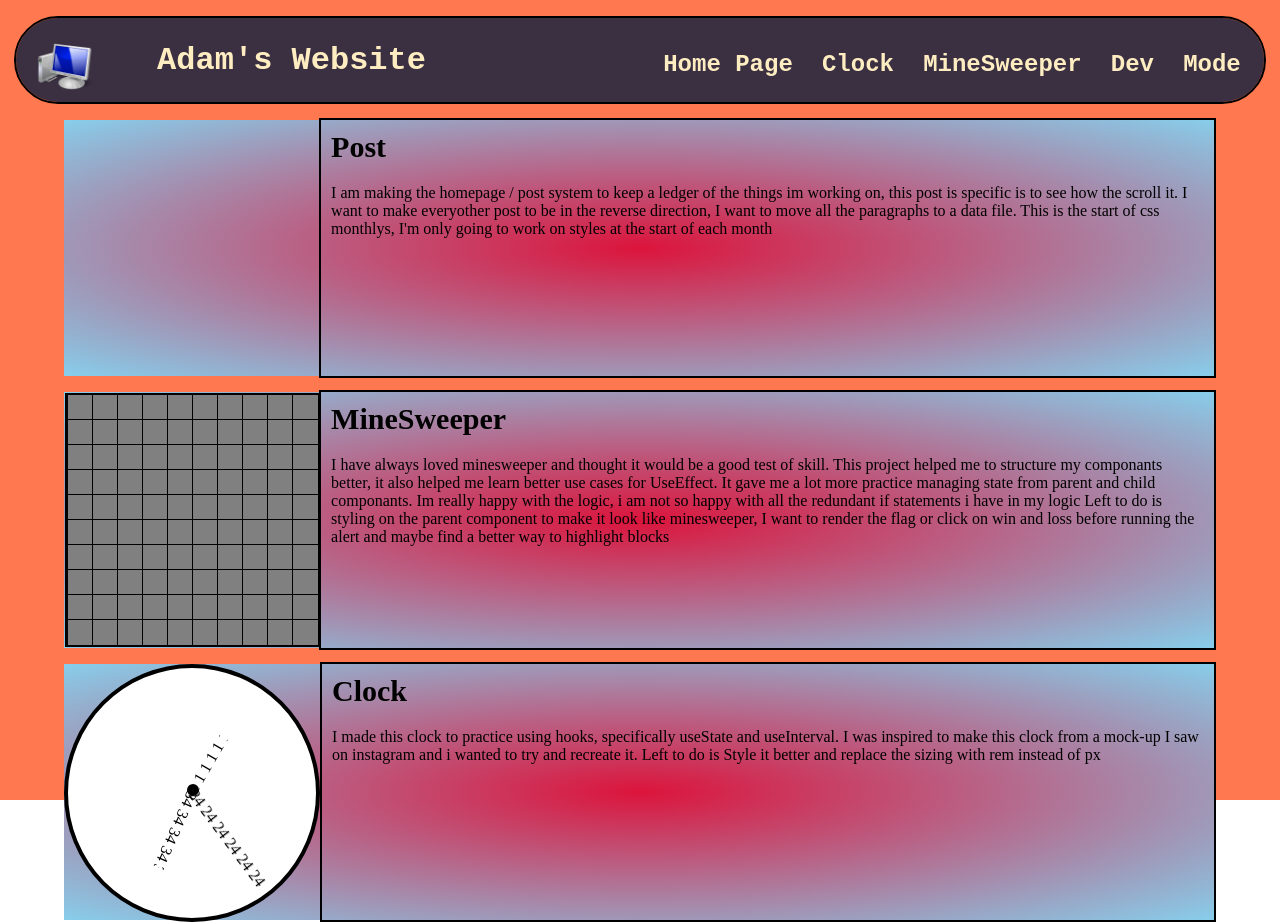
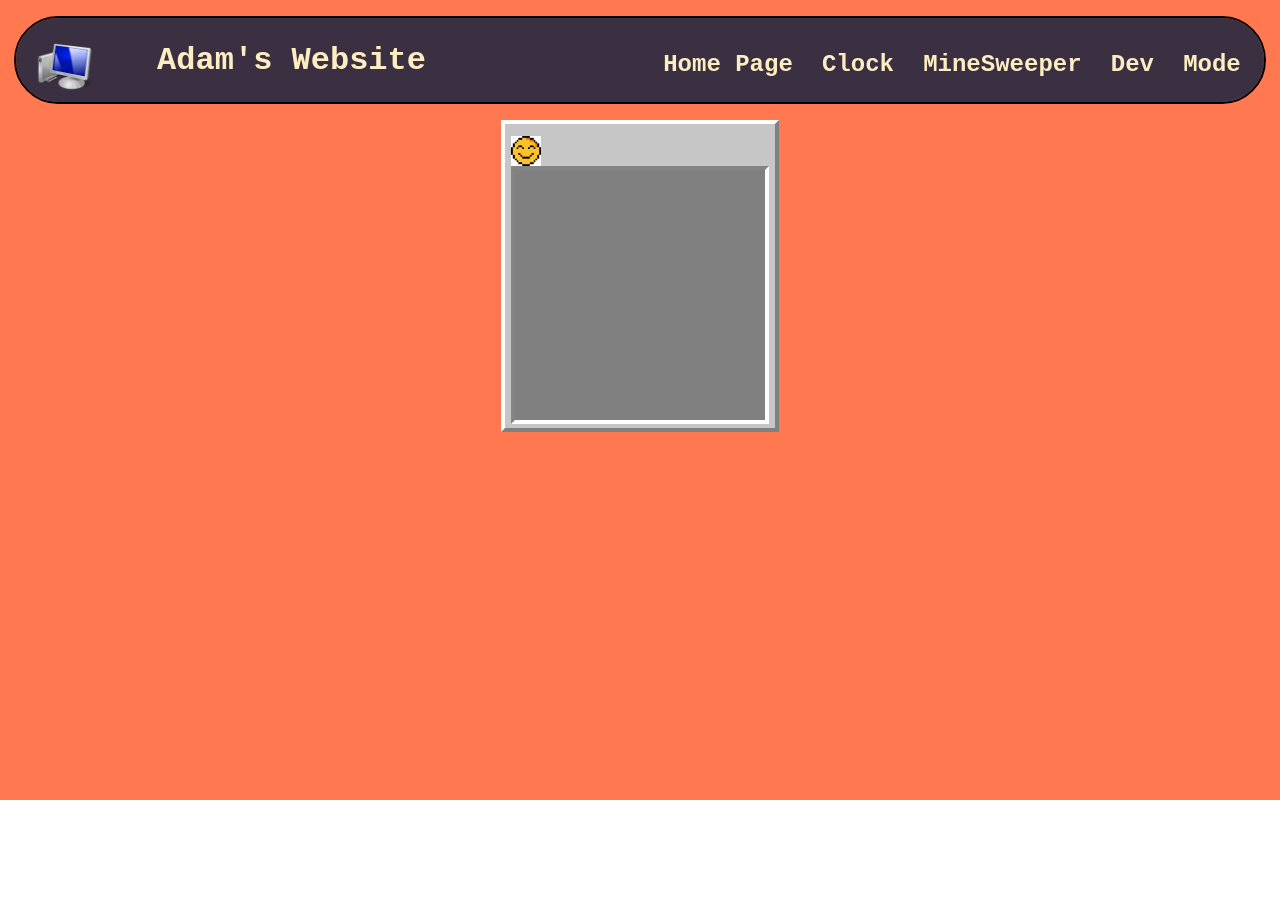
Before and after one commit to AdamCanard/react, a React app: page / in a window 1280 px wide. After the commit the page ends 800 px from the top, so only its background shows below. Built offline with nearby package versions, Linux system fonts and the light colour scheme.

Commit message:
learned about styled componants:(

```diff
--- a/package.json
+++ b/package.json
@@ -15,13 +15,14 @@
     "react-dom": "^18.2.0",
     "react-router-dom": "^6.21.1",
     "style-loader": "^3.3.3",
-    "styled-components": "^6.1.2"
+    "styled-components": "^6.1.8"
   },
   "scripts": {
     "start": "webpack-dev-server",
     "build": "webpack ."
   },
   "devDependencies": {
+    "babel-plugin-styled-components": "^2.1.4",
     "webpack-cli": "^5.1.4",
     "webpack-dev-server": "^4.15.1"
   }
--- a/src/App.js
+++ b/src/App.js
@@ -29,7 +29,7 @@ export default App;
 
 function Screen() {
   const [gamer, setGamer] = useState(false);
-  const [current, setCurrent] = useState("homepage");
+  const [current, setCurrent] = useState("minesweeper");
 
   const screenStyle = {
     display: "flex",
--- a/src/Board.js
+++ b/src/Board.js
@@ -1,5 +1,7 @@
 import { useState, useEffect, useCallback } from "react";
 import Cell from "./Cell.js";
+import SmileyFace from "./Smiley.png";
+import styled from "styled-components";
 
 export default function Board({ maxRow, maxCol, bombs, height, width }) {
   const boardGen = () => {
@@ -425,6 +427,33 @@ export default function Board({ maxRow, maxCol, bombs, height, width }) {
     border: "2px solid black",
   };
 
+  const GridCSSWrap = styled.section`
+    display: grid;
+    height: ${height}px;
+    width: ${width}px;
+    align-items: center;
+    grid-template-columns: repeat(${maxCol}, ${width / maxCol}px);
+    grid-template-rows: repeat(${maxRow}, ${height / maxRow}px);
+    border-left: 4px solid #848484;
+    border-top: 4px solid #848484;
+    border-right: 4px solid #ffffff;
+    border-bottom: 4px solid #ffffff;
+  `;
+
+  const BackBoardWrap = styled.section`
+    display: flex;
+    height: ${height * 1.2}px;
+    width: ${width + 20}px;
+    padding-bottom: 4px;
+    justify-content: center;
+    align-items: flex-end;
+    background-color: #c6c6c6;
+    border-left: 4px solid #ffffff;
+    border-top: 4px solid #ffffff;
+    border-right: 4px solid #808080;
+    border-bottom: 4px solid #808080;
+  `;
+
   return (
     <div
       onContextMenu={(e) => e.preventDefault()}
@@ -434,7 +463,11 @@ export default function Board({ maxRow, maxCol, bombs, height, width }) {
         justifyContent: "center",
       }}
     >
-      <div style={gridStyle}>
+      <BackBoardWrap>
+        <BackBoard>
+          <Timer />
+          <Smile />
+          <GridCSSWrap>
             {Object.values(grid).map((row, index) => {
               return Object.values(row).map((cell, col) => {
                 return (
@@ -452,7 +485,35 @@ export default function Board({ maxRow, maxCol, bombs, height, width }) {
                 );
               });
             })}
-      </div>
+          </GridCSSWrap>
+        </BackBoard>
+      </BackBoardWrap>
     </div>
   );
 }
+
+function BackBoard({ children }) {
+  return (
+    <>
+      <div className="BackBoard">{children}</div>
+    </>
+  );
+}
+
+function Timer() {
+  return <></>;
+}
+
+function Smile() {
+  const SmileyWrap = styled.image`
+    display: flex;
+    height: 30px;
+    width: 30px;
+  `;
+
+  return (
+    <SmileyWrap>
+      <img src={SmileyFace} />
+    </SmileyWrap>
+  );
+}
--- a/src/Cell.js
+++ b/src/Cell.js
@@ -18,7 +18,7 @@ export default function Cell({
     height: height + "px",
     width: width + "px",
     flexWrap: "wrap",
-    border: "black 1px solid",
+
     fontFamily: "Lucida Console",
     fontSize: height / 2.5 + "px",
     userSelect: "none",
--- a/src/Minesweeper.js
+++ b/src/Minesweeper.js
@@ -1,7 +1,17 @@
 import Board from "./Board";
+import styled, { css } from "styled-components";
 
-export default function Minesweeper({ height = 500, width = 500 }) {
+export default function Minesweeper({ height = 250, width = 250 }) {
+  const Wrapper = styled.section`
+    box-shadow: outset 1px 1px white;
+  `;
   return (
-    <Board maxRow={10} maxCol={10} bombs={10} height={height} width={width} />
+    <Wrapper>
+      <Board maxRow={10} maxCol={10} bombs={10} height={height} width={width} />
+    </Wrapper>
   );
 }
+
+// function Wrapper() {
+//   return <></>;
+// }
```
Also changed, not shown: .babelrc, src/Smiley.png (added), 1 other file (tests, documents, lock files or other folders). Lines whose indentation alone changed are shown as unchanged.
